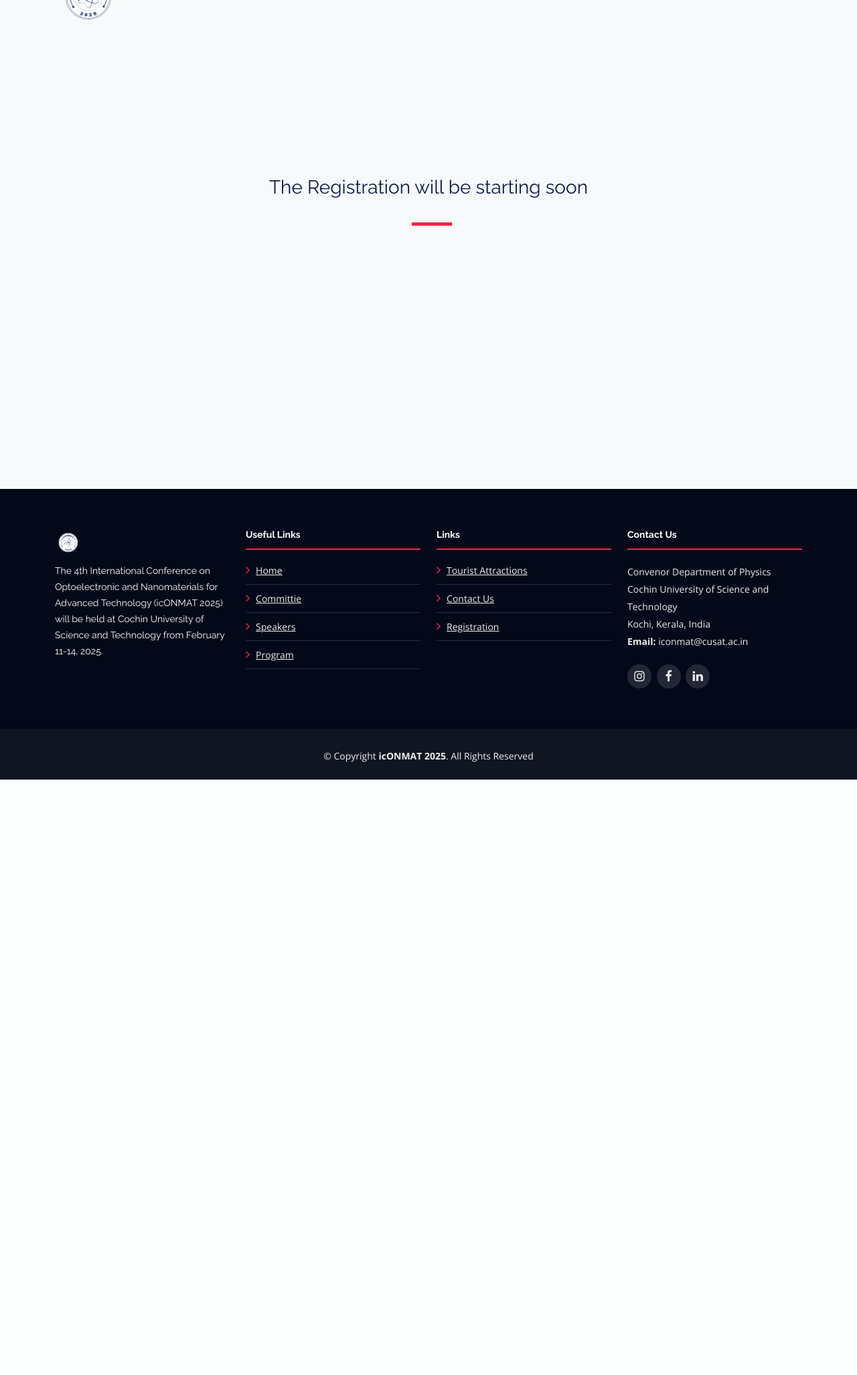
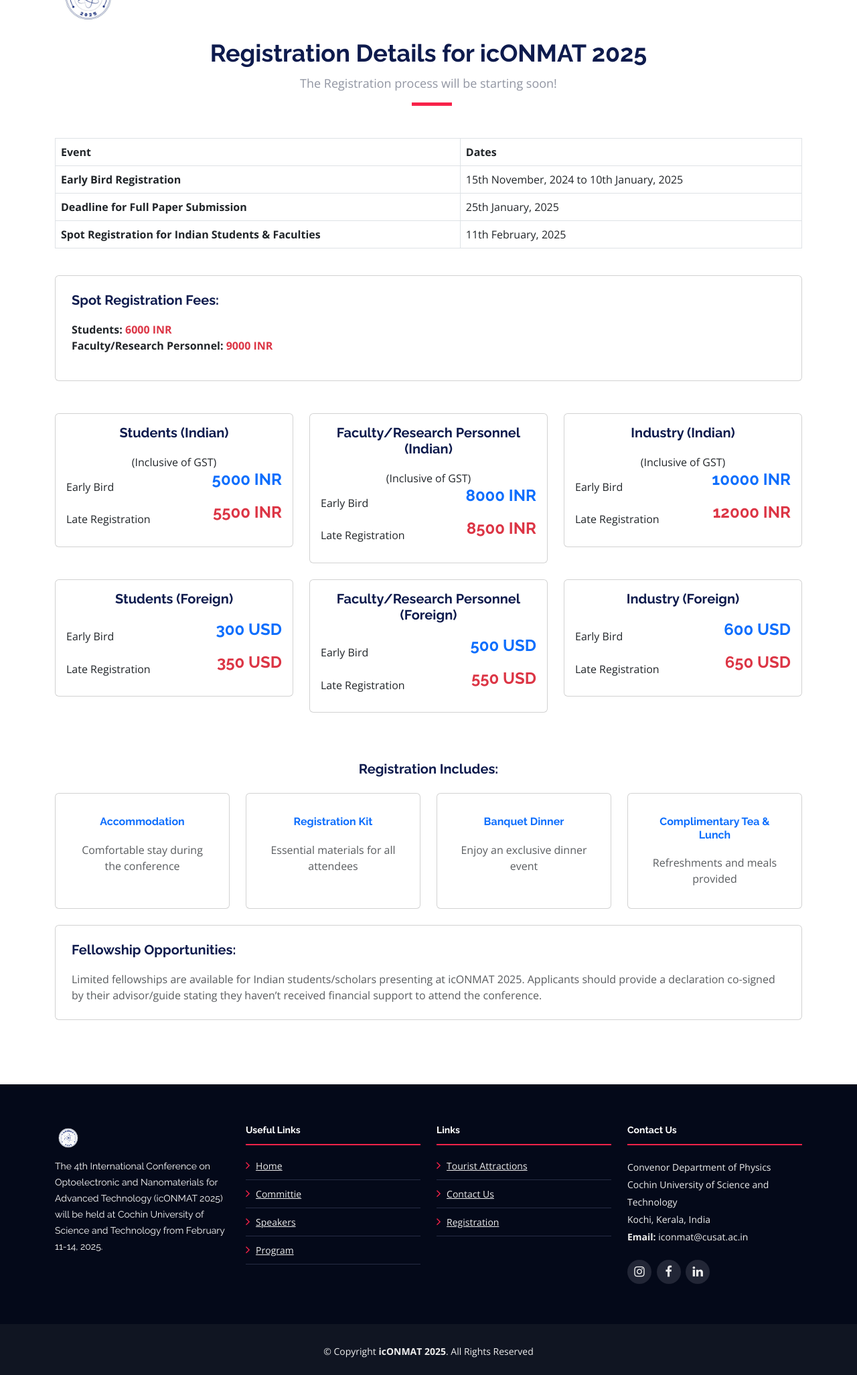
Before and after one commit to VarshaShaheen/IconMat, a Django app: page /registration/ in a window 1280 px wide. Shown: the part 70-2123 px from the top of the page at 67% size. Before the commit the page ends 1234 px from the top, so only its background shows below. Run offline with Django 5.2, Linux system fonts and the light colour scheme; parts of the project's set-up code (start-up, migrations or seed data) failed here and were passed over; some libraries are stand-ins or nearby versions.

Commit message:
added made registration page

```diff
--- a/templates/home/registration.html
+++ b/templates/home/registration.html
@@ -1,9 +1,122 @@
 {% extends 'base.html' %}
 
 {% block content %}
-    <section id="registration" class="d-flex align-items-center justify-content-center min-vh-100 bg-light" style="min-height: 600px">
-        <div class="section-header container text-center">
-            <h3 class="font-weight-bold">The Registration will be starting soon</h3>
+
+    <section class=" py-5 " style="margin-top: 5rem;">
+        <div class="container">
+            <!-- Registration Header -->
+            <div class="section-header text-center mb-5 wow fadeInUp">
+                <h2 class="fw-bold display-4">Registration Details for icONMAT 2025</h2>
+                <p>The Registration process will be starting soon!</p>
+
+            </div>
+
+            <!-- Registration Dates Table -->
+            <div class="table-responsive my-4 wow fadeInUp">
+                <table class="table table-bordered text-left bg-white ">
+                    <thead class="thead-light">
+                    <tr>
+                        <th scope="col">Event</th>
+                        <th scope="col">Dates</th>
+                    </tr>
+                    </thead>
+                    <tbody>
+                    <tr>
+                        <td><strong>Early Bird Registration</strong></td>
+                        <td>15th November, 2024 to 10th January, 2025</td>
+                    </tr>
+                    <tr>
+                        <td><strong>Deadline for Full Paper Submission</strong></td>
+                        <td>25th January, 2025</td>
+                    </tr>
+                    <tr>
+                        <td><strong>Spot Registration for Indian Students &amp; Faculties</strong></td>
+                        <td>11th February, 2025</td>
+                    </tr>
+                    </tbody>
+                </table>
+            </div>
+
+            <!-- Additional Information Card -->
+            <div class="card w-100 p-4 mb-5 wow fadeInUp">
+                <h5 class="fw-bold">Spot Registration Fees:</h5>
+                <ul class="list-unstyled">
+                    <li><strong>Students:</strong> <span class="fw-bold text-danger">6000 INR</span></li>
+                    <li><strong>Faculty/Research Personnel:</strong> <span class="fw-bold text-danger">9000 INR</span>
+                    </li>
+                </ul>
+            </div>
+
+            {% include 'home/registration_fee.html' %}
+
+            <!-- Registration Includes Section -->
+            <div class="mt-5">
+                <h5 class="fw-bold text-center mb-4">Registration Includes:</h5>
+                <div class="row justify-content-center">
+                    <!-- Individual Cards for Each Inclusion -->
+                    <div class="col-md-3 mb-4">
+                        <div class="card text-center p-3 h-100">
+                            <div class="card-body">
+                                <h6 class="fw-bold text-primary">Accommodation</h6>
+                                <p class="text-muted mb-0">Comfortable stay during the conference</p>
+                            </div>
+                        </div>
+                    </div>
+                    <div class="col-md-3 mb-4">
+                        <div class="card text-center p-3 h-100">
+                            <div class="card-body">
+                                <h6 class="fw-bold text-primary">Registration Kit</h6>
+                                <p class="text-muted mb-0">Essential materials for all attendees</p>
+                            </div>
+                        </div>
+                    </div>
+                    <div class="col-md-3 mb-4">
+                        <div class="card text-center p-3 h-100">
+                            <div class="card-body">
+                                <h6 class="fw-bold text-primary">Banquet Dinner</h6>
+                                <p class="text-muted mb-0">Enjoy an exclusive dinner event</p>
+                            </div>
+                        </div>
+                    </div>
+                    <div class="col-md-3 mb-4">
+                        <div class="card text-center p-3 h-100">
+                            <div class="card-body">
+                                <h6 class="fw-bold text-primary">Complimentary Tea & Lunch</h6>
+                                <p class="text-muted mb-0">Refreshments and meals provided</p>
+                            </div>
+                        </div>
+                    </div>
+                </div>
+
+            <!-- Fellowship Information -->
+            <div class="card w-100 p-4 mb-5 wow fadeInUp">
+                <h5 class="fw-bold">Fellowship Opportunities:</h5>
+                <p class="text-muted">
+                    Limited fellowships are available for Indian students/scholars presenting at icONMAT 2025.
+                    Applicants should
+                    provide a declaration co-signed by their advisor/guide stating they haven’t received financial
+                    support to
+                    attend the conference.
+                </p>
+            </div>
+
+
         </div>
     </section>
+
 {% endblock %}
+
+
+<!-- Custom Styles -->
+{% block styles %}
+    <style>
+        .card {
+            transition: transform 0.3s ease, box-s ease;
+        }
+
+        .card:hover {
+            transform: translateY(-10px);
+        {#box-12px 24px rgba(0, 0, 0, 0.2);#}
+        }
+    </style>
+{% endblock %}
--- /dev/null
+++ b/templates/home/registration_fee.html
@@ -0,0 +1,88 @@
+{% block content %}
+<!-- Registration Fees Cards -->
+            <div class="row">
+                <div class="col-md-4 mb-4 wow flipInX">
+                    <div class="card text-center p-3">
+                        <h5 class="fw-bold">Students (Indian)</h5>
+                        <p>(Inclusive of GST)</p>
+                        <div class="d-flex justify-content-between align-items-center">
+                            <span>Early Bird</span>
+                            <h4 class="text-primary fw-bold">5000 INR</h4>
+                        </div>
+                        <div class="d-flex justify-content-between align-items-center">
+                            <span>Late Registration</span>
+                            <h4 class="text-danger fw-bold">5500 INR</h4>
+                        </div>
+                    </div>
+                </div>
+                <div class="col-md-4 mb-4">
+                    <div class="card text-center p-3 wow flipInX">
+                        <h5 class="fw-bold">Faculty/Research Personnel (Indian)</h5>
+                        <p>(Inclusive of GST)</p>
+                        <div class="d-flex justify-content-between align-items-center">
+                            <span>Early Bird</span>
+                            <h4 class="text-primary fw-bold">8000 INR</h4>
+                        </div>
+                        <div class="d-flex justify-content-between align-items-center">
+                            <span>Late Registration</span>
+                            <h4 class="text-danger fw-bold">8500 INR</h4>
+                        </div>
+                    </div>
+                </div>
+                <div class="col-md-4 mb-4">
+                    <div class="card text-center p-3 wow flipInX">
+                        <h5 class="fw-bold">Industry (Indian)</h5>
+                        <p>(Inclusive of GST)</p>
+                        <div class="d-flex justify-content-between align-items-center">
+                            <span>Early Bird</span>
+                            <h4 class="text-primary fw-bold">10000 INR</h4>
+                        </div>
+                        <div class="d-flex justify-content-between align-items-center">
+                            <span>Late Registration</span>
+                            <h4 class="text-danger fw-bold">12000 INR</h4>
+                        </div>
+                    </div>
+                </div>
+
+                <div class="col-md-4 mb-4">
+                    <div class="card text-center p-3 wow flipInX">
+                        <h5 class="fw-bold">Students (Foreign)</h5>
+                        <div class="d-flex justify-content-between align-items-center">
+                            <span>Early Bird</span>
+                            <h4 class="text-primary fw-bold">300 USD</h4>
+                        </div>
+                        <div class="d-flex justify-content-between align-items-center">
+                            <span>Late Registration</span>
+                            <h4 class="text-danger fw-bold">350 USD</h4>
+                        </div>
+                    </div>
+                </div>
+                <div class="col-md-4 mb-4">
+                    <div class="card text-center p-3 wow flipInX">
+                        <h5 class="fw-bold">Faculty/Research Personnel (Foreign)</h5>
+                        <div class="d-flex justify-content-between align-items-center">
+                            <span>Early Bird</span>
+                            <h4 class="text-primary fw-bold">500 USD</h4>
+                        </div>
+                        <div class="d-flex justify-content-between align-items-center">
+                            <span>Late Registration</span>
+                            <h4 class="text-danger fw-bold">550 USD</h4>
+                        </div>
+                    </div>
+                </div>
+                <div class="col-md-4 mb-4">
+                    <div class="card text-center p-3 wow flipInX">
+                        <h5 class="fw-bold">Industry (Foreign)</h5>
+                        <div class="d-flex justify-content-between align-items-center">
+                            <span>Early Bird</span>
+                            <h4 class="text-primary fw-bold">600 USD</h4>
+                        </div>
+                        <div class="d-flex justify-content-between align-items-center">
+                            <span>Late Registration</span>
+                            <h4 class="text-danger fw-bold">650 USD</h4>
+                        </div>
+                    </div>
+                </div>
+            </div>
+
+{% endblock %}
```
